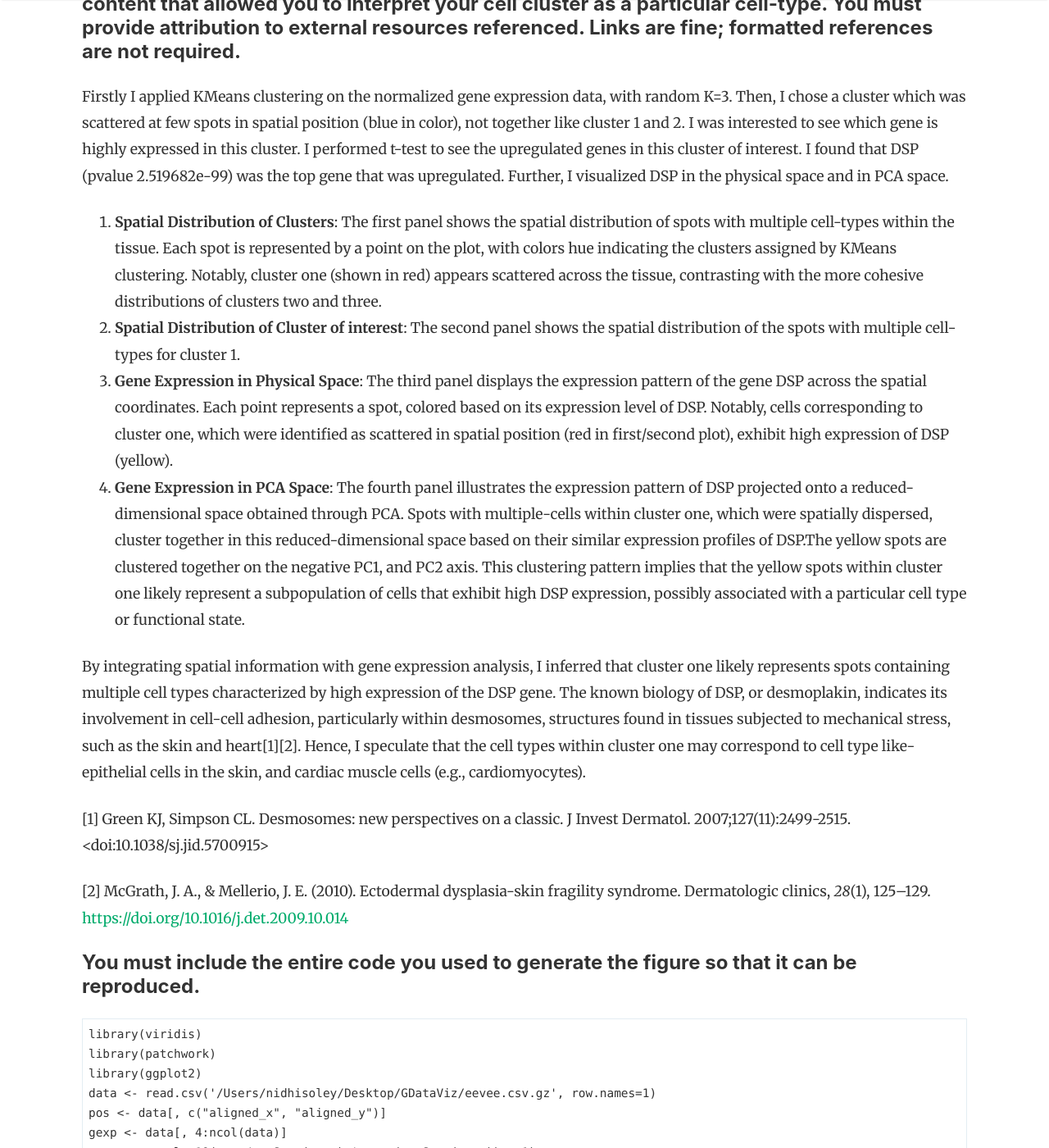
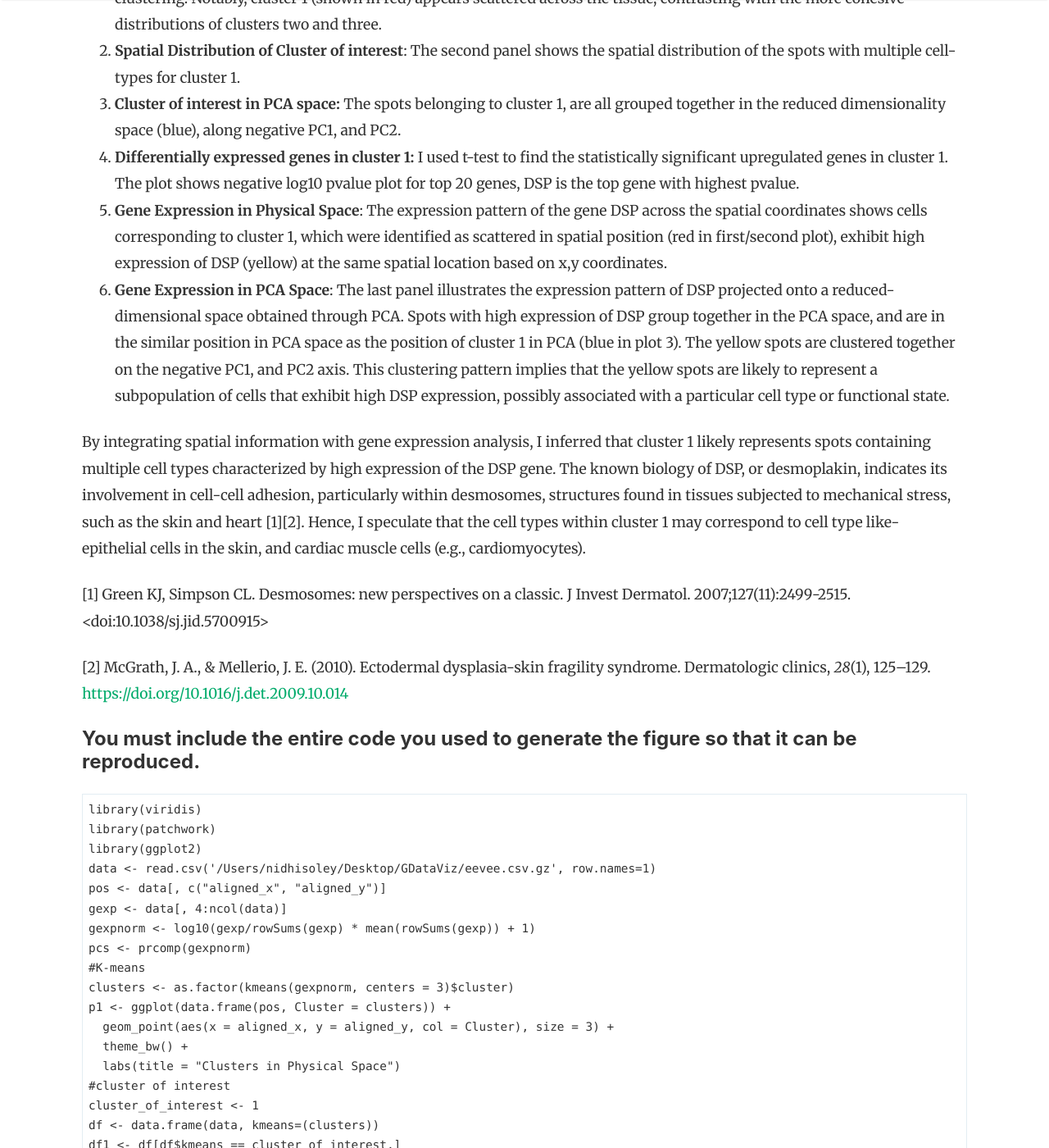
Before and after one commit to JEFworks-Lab/genomic-data-visualization-2024, a Jekyll site: the page built from _posts/2024-02-13-nsoley1.md, in a window 1280 px wide and 1400 px high, scrolled down 1346 px. Shown: the whole window at 82% size. Built offline with Jekyll 4.4.1, drawn with Linux system fonts in a browser that asks for light colours; nearby versions of some CDN libraries; comment, search, counter and statistics services are not loaded; some of the changed text lies outside the part shown.

Commit message:
Update-6plots

````diff
--- a/_posts/2024-02-13-nsoley1.md
+++ b/_posts/2024-02-13-nsoley1.md
@@ -12,12 +12,14 @@
 
 Firstly I applied KMeans clustering on the normalized gene expression data, with random K=3. Then, I chose a cluster which was scattered at few spots in spatial position (blue in color), not together like cluster 1 and 2. I was interested to see which gene is highly expressed in this cluster. I performed t-test to see the upregulated genes in this cluster of interest. I found that DSP (pvalue 2.519682e-99) was the top gene that was upregulated. Further, I visualized DSP in the physical space and in PCA space.
 
-1.  **Spatial Distribution of Clusters**: The first panel shows the spatial distribution of spots with multiple cell-types within the tissue. Each spot is represented by a point on the plot, with colors hue indicating the clusters assigned by KMeans clustering. Notably, cluster one (shown in red) appears scattered across the tissue, contrasting with the more cohesive distributions of clusters two and three.
+1.  **Spatial Distribution of Clusters**: The first panel shows the spatial distribution of spots with multiple cell-types within the tissue. Each spot is represented by a point on the plot, with colors hue indicating the clusters assigned by KMeans clustering. Notably, cluster 1 (shown in red) appears scattered across the tissue, contrasting with the more cohesive distributions of clusters two and three.
 2.  **Spatial Distribution of Cluster of interest**: The second panel shows the spatial distribution of the spots with multiple cell-types for cluster 1.
-3.  **Gene Expression in Physical Space**: The third panel displays the expression pattern of the gene DSP across the spatial coordinates. Each point represents a spot, colored based on its expression level of DSP. Notably, cells corresponding to cluster one, which were identified as scattered in spatial position (red in first/second plot), exhibit high expression of DSP (yellow).
-4.  **Gene Expression in PCA Space**: The fourth panel illustrates the expression pattern of DSP projected onto a reduced-dimensional space obtained through PCA. Spots with multiple-cells within cluster one, which were spatially dispersed, cluster together in this reduced-dimensional space based on their similar expression profiles of DSP.The yellow spots are clustered together on the negative PC1, and PC2 axis. This clustering pattern implies that the yellow spots within cluster one likely represent a subpopulation of cells that exhibit high DSP expression, possibly associated with a particular cell type or functional state.
+3.  **Cluster of interest in PCA space:** The spots belonging to cluster 1, are all grouped together in the reduced dimensionality space (blue), along negative PC1, and PC2.
+4.  **Differentially expressed genes in cluster 1:** I used t-test to find the statistically significant upregulated genes in cluster 1. The plot shows negative log10 pvalue plot for top 20 genes, DSP is the top gene with highest pvalue.
+5.  **Gene Expression in Physical Space**: The expression pattern of the gene DSP across the spatial coordinates shows cells corresponding to cluster 1, which were identified as scattered in spatial position (red in first/second plot), exhibit high expression of DSP (yellow) at the same spatial location based on x,y coordinates.
+6.  **Gene Expression in PCA Space**: The last panel illustrates the expression pattern of DSP projected onto a reduced-dimensional space obtained through PCA. Spots with high expression of DSP group together in the PCA space, and are in the similar position in PCA space as the position of cluster 1 in PCA (blue in plot 3). The yellow spots are clustered together on the negative PC1, and PC2 axis. This clustering pattern implies that the yellow spots are likely to represent a subpopulation of cells that exhibit high DSP expression, possibly associated with a particular cell type or functional state.
 
-By integrating spatial information with gene expression analysis, I inferred that cluster one likely represents spots containing multiple cell types characterized by high expression of the DSP gene. The known biology of DSP, or desmoplakin, indicates its involvement in cell-cell adhesion, particularly within desmosomes, structures found in tissues subjected to mechanical stress, such as the skin and heart[1][2]. Hence, I speculate that the cell types within cluster one may correspond to cell type like- epithelial cells in the skin, and cardiac muscle cells (e.g., cardiomyocytes).
+By integrating spatial information with gene expression analysis, I inferred that cluster 1 likely represents spots containing multiple cell types characterized by high expression of the DSP gene. The known biology of DSP, or desmoplakin, indicates its involvement in cell-cell adhesion, particularly within desmosomes, structures found in tissues subjected to mechanical stress, such as the skin and heart [1][2]. Hence, I speculate that the cell types within cluster 1 may correspond to cell type like- epithelial cells in the skin, and cardiac muscle cells (e.g., cardiomyocytes).
 
 [1] Green KJ, Simpson CL. Desmosomes: new perspectives on a classic. J Invest Dermatol. 2007;127(11):2499-2515. <doi:10.1038/sj.jid.5700915>
 
@@ -46,8 +48,19 @@
 df1 <- df[df$kmeans == cluster_of_interest,]
 p2 <-ggplot(df1) + geom_point(aes(x = aligned_x, y=aligned_y, col=kmeans),
                               size=3) + theme_bw() +
-  labs(title='Cluster of interest in Physical Space')+
+  labs(title='Cluster of interest:1 in Physical Space')+
   labs(color='Cluster')
+#pca
+pca_df <- data.frame(PC1 = pcs$x[, 1], PC2 = pcs$x[, 2], Cluster = clusters)
+cluster_1_df <- pca_df[pca_df$Cluster == cluster_of_interest, ]
+p3 <- ggplot(pca_df, aes(x = PC1, y = PC2)) +
+  geom_point(data = cluster_1_df, aes(col = "Cluster 1"), size = 2) +
+  geom_point(data = pca_df[pca_df$Cluster != cluster_of_interest, ], aes(col = "Other Clusters"), size = 1) +
+  scale_color_manual(values = c("Cluster 1" = "blue", "Other Clusters" = "gray")) +
+  theme_bw() +
+  labs(title = "Cluster 1 in PCA space",
+       color = "Cluster") +
+  guides(color = guide_legend(title = NULL))
 #t-test
 cluster_1_genes <- colnames(gexpnorm)[clusters == cluster_of_interest]
 results <- sapply(cluster_1_genes, function(g) {
@@ -55,22 +68,29 @@
          gexpnorm[clusters != cluster_of_interest, g],
          alternative = 'greater')$p.val
 })
-significant_genes <- names(head(sort(results[results < 0.05])))
+significant_genes <- names((sort(results[results < 0.05])[1:19]))
+significant_genes_df <- data.frame(Gene = significant_genes, p_value = results[significant_genes])
+significant_genes_df$log_p_value <- -log10(significant_genes_df$p_value)
+p4 <- ggplot(significant_genes_df, aes(x = reorder(Gene, log_p_value), y = log_p_value)) +
+  geom_bar(stat = "identity", fill = "skyblue") +
+  theme(axis.text.x = element_text(angle = 90, vjust = 0.5, hjust = 0.5)) +
+  labs(title = "Top Differentially Expressed Genes in Cluster 1",
+       x = "Genes",
+       y = "-log10(p-value)")
 #DSP
 gene_of_interest <- 'DSP'
-p3 <- ggplot(data.frame(pos, gene = gexpnorm[, gene_of_interest])) +
+p5 <- ggplot(data.frame(pos, gene = gexpnorm[, gene_of_interest])) +
   geom_point(aes(x = aligned_x, y = aligned_y, col = gene), size = 3) +
   scale_color_viridis(option = 'plasma')+
   theme_bw() +
-  labs(title = paste("Expression of", gene_of_interest, "in Physical Space"))
-p4 <- ggplot(data.frame(pcs$x, gene = gexpnorm[, gene_of_interest])) +
+  labs(title = paste("Expression of", gene_of_interest, "in Physical Space"))+
+  labs(color='log10(DSP)')
+p6 <- ggplot(data.frame(pcs$x, gene = gexpnorm[, gene_of_interest])) +
   geom_point(aes(x = PC1, y = PC2, col = gene), size = 2) +
   scale_color_viridis(option = 'plasma')+
   theme_bw() +
-  labs(title = paste("Expression of", gene_of_interest, "in PCA space"))
-p1 +p2+p3+p4
-  plot_layout(ncol = 2)
-
-
-
+  labs(title = paste("Expression of", gene_of_interest, "in PCA space"))+
+  labs(color='log10(DSP)')
+p1 +p2+p3+p4+p5+p6
+plot_layout(ncol = 3)
 ```
````
Also changed, not shown: homework/hw4/hw4_nsoley1.png.
